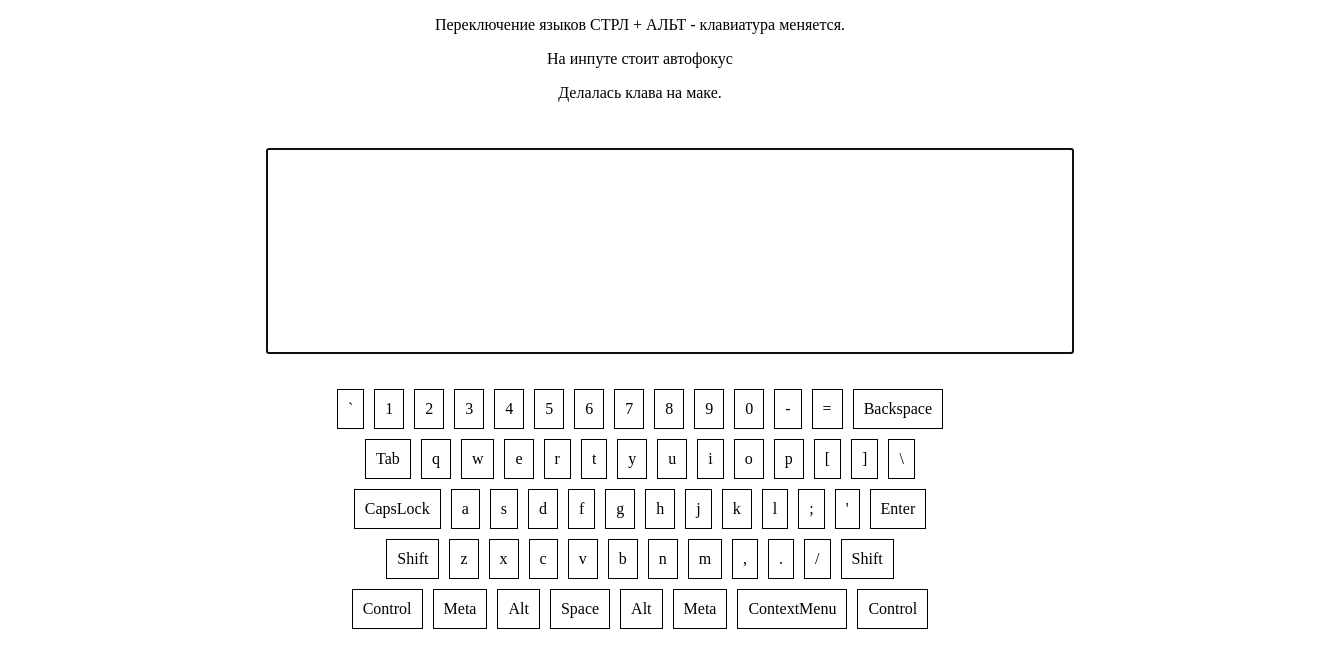
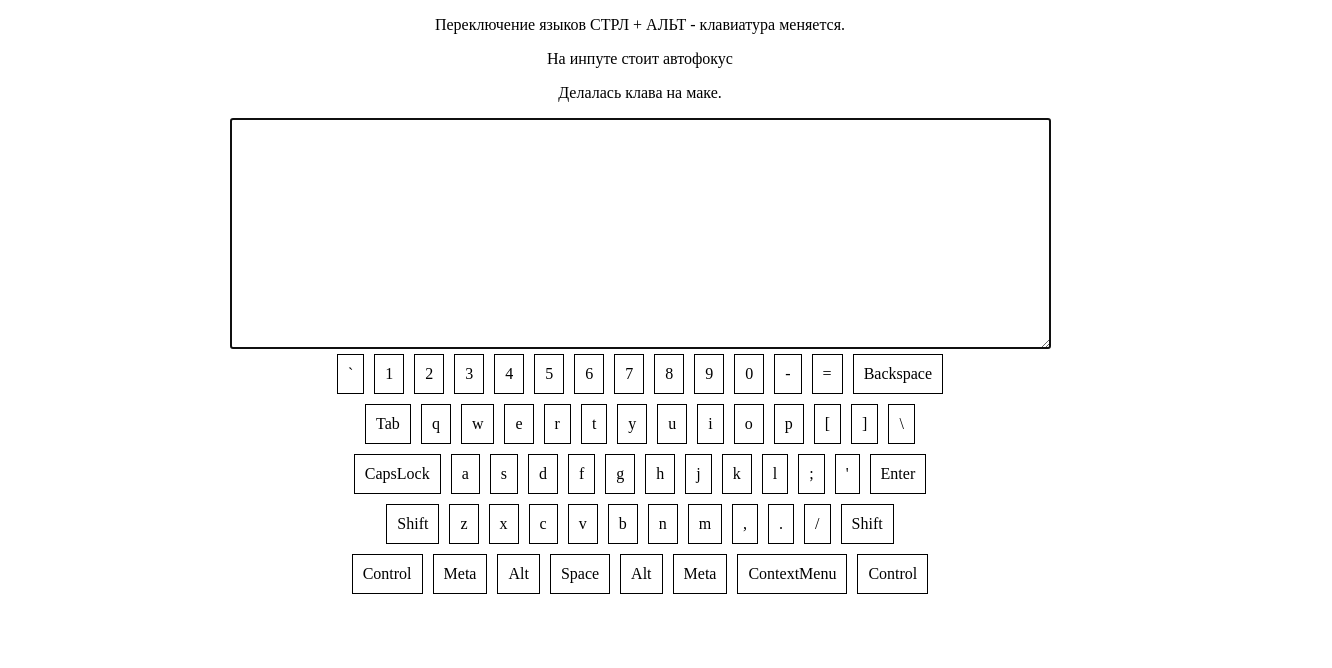
Before and after one commit to Vitaliksigaev/virtual-keyboard, a website: page index.html in a window 1280 px wide. Shown: the whole page, 1332 px wide, since content can reach past the window. Drawn offline with Linux system fonts and the light colour scheme.

Commit message:
feax: add textarea

```diff
--- a/js/main.js
+++ b/js/main.js
@@ -6,10 +6,15 @@ info.className = 'info-container'
 info.innerHTML= "<p> Переключение языков СТРЛ + АЛЬТ - клавиатура меняется.</p> <p>На инпуте стоит автофокус</p> <p>Делалась клава на маке.</p>";
 body.append(info);
 
-let textarea = document.createElement('div');
-textarea.className = 'textarea';
-textarea.innerHTML = '<input class="text-input" type="text" autofocus ">';
-body.append(textarea);
+// let textarea = document.createElement('div');
+// textarea.className = 'textarea';
+// textarea.innerHTML = '<input class="text-input" type="text" autofocus ">';
+// body.append(textarea);
+
+let textarea2 = document.createElement('div');
+textarea2.className = 'textarea2';
+textarea2.innerHTML = '<textarea rows="15" cols="100" name="text" autofocus></textarea>';
+body.append(textarea2);
 
 
 
@@ -128,7 +133,7 @@ function runOnKeys(func, ...codes) {
 
 
 function changeInputValue(btn) {
-    let inputValue = document.querySelector('input');
+    let inputValue = document.querySelector('textarea'); // textarea input
     if(btn.innerText.length == 1) {
         inputValue.value += btn.innerText;
         console.log(inputValue.value);
@@ -137,5 +142,4 @@ function changeInputValue(btn) {
     if(btn.innerText == 'Backspace') {
         inputValue.value = inputValue.value.slice(0, -1);
     }
-
 }
--- a/style.css
+++ b/style.css
@@ -78,3 +78,8 @@
 .keys.active-click {
     animation: keys_animation-click 0.3s forwards ;
 }
+
+.textarea2 {
+    display: flex;
+    justify-content: center;
+}
```
